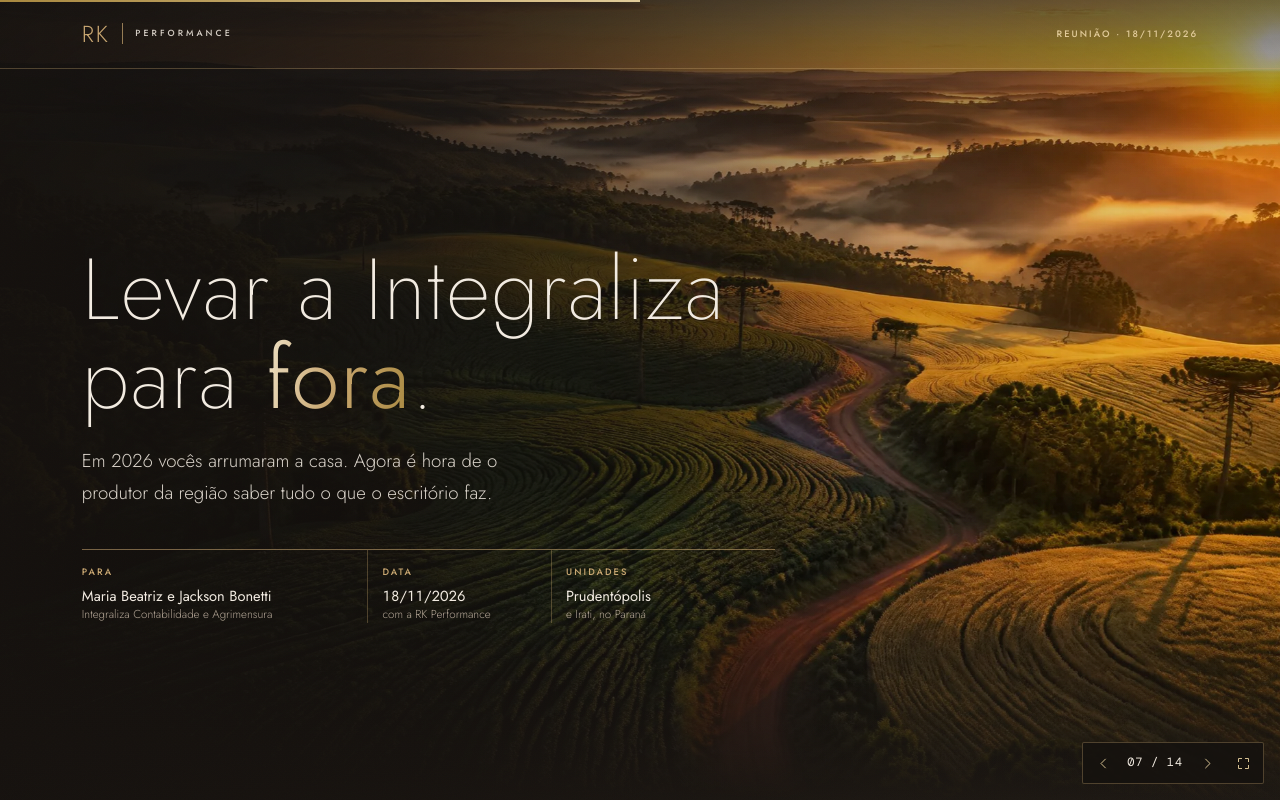
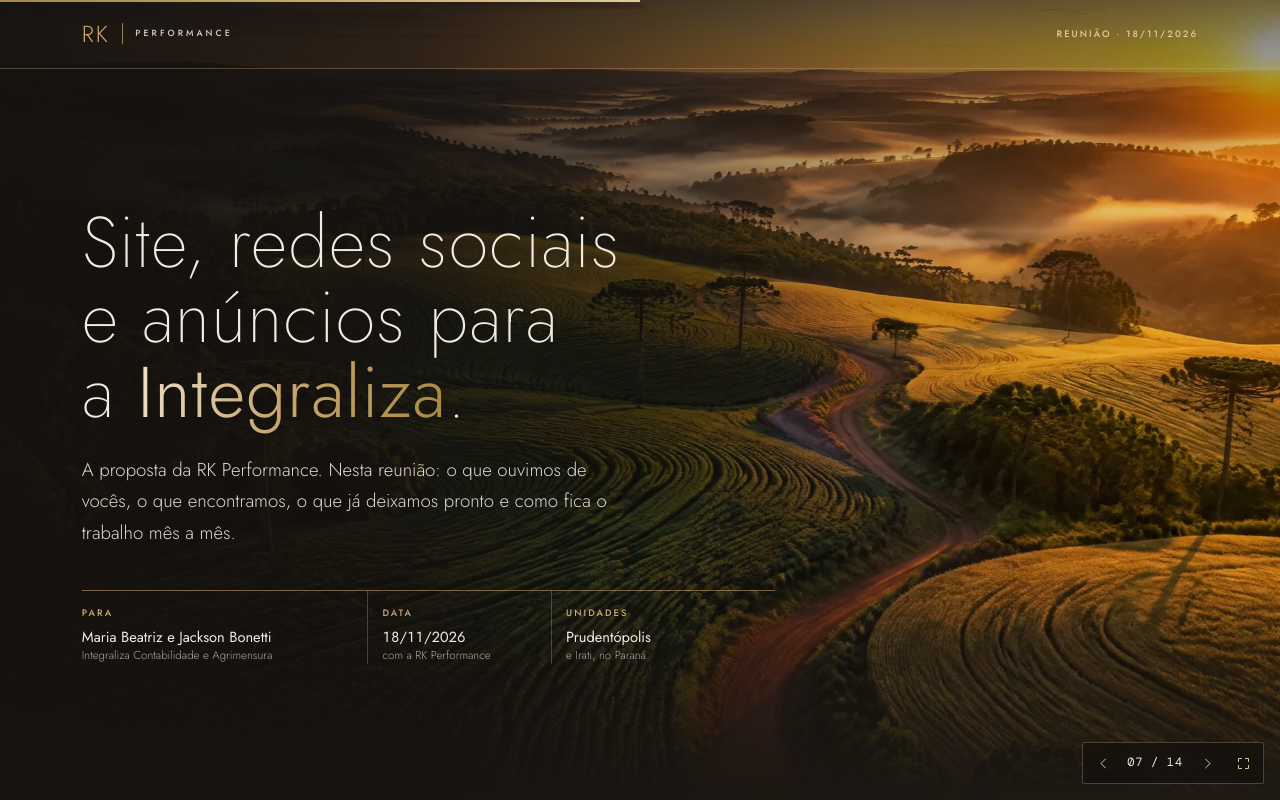
Before and after one commit to JoaoVitorRk/rkperformance-site, a website: page proposta/integraliza-contabilidade/apresentacao/index.html in a window 1280 px wide. Shown: the top 800 px of the page. Drawn offline with nearby package versions, Linux system fonts and the light colour scheme; no server answers.

Commit message:
Integraliza: capa da apresentacao diz do que e a reuniao; abertura da proposta com os indicadores e o celular a direita
A capa troca o titulo abstrato por Site, redes sociais e anuncios para a Integraliza, com a pauta da reuniao embaixo. Na proposta, o computador mostra os numeros e graficos do painel e o celular vai para a direita, sem cobrir o titulo do print.

Co-Authored-By: Claude Fable 5.2 <noreply@anthropic.com>

```diff
--- a/proposta/integraliza-contabilidade/apresentacao/index.html
+++ b/proposta/integraliza-contabilidade/apresentacao/index.html
@@ -305,8 +305,8 @@ td.pres { font-family: var(--font); font-size: 10.5px; font-weight: 500; letter-
 .capa .topo { border-bottom-color: var(--fio); }
 .capa .topo .rot { color: var(--dourado2); }
 .capa-conteudo { flex: 1; display: flex; flex-direction: column; justify-content: center; }
-.capa h1 { font-size: clamp(54px, 7.6vw, 116px); line-height: 1.02; margin: 0 0 26px; max-width: 8.6em; }
-.capa .lead { font-size: 21px; color: var(--off); opacity: .88; max-width: 44ch; }
+.capa h1 { font-size: clamp(46px, 6.3vw, 94px); line-height: 1.05; margin: 0 0 26px; max-width: 10.5em; }
+.capa .lead { font-size: 21px; color: var(--off); opacity: .9; max-width: 50ch; }
 .capa .meta { max-width: 780px; margin-top: 46px; border-top-color: var(--fio2); }
 .capa .meta > div + div { border-left-color: var(--fio); }
 .capa .meta dt { color: var(--dourado); }
@@ -379,6 +379,7 @@ td.pres { font-family: var(--font); font-size: 10.5px; font-weight: 500; letter-
   .meses2 { grid-template-columns: minmax(0, 1fr); gap: 34px; }
   .medidas { grid-template-columns: repeat(2, minmax(0, 1fr)); }
   .capa-conteudo { padding-block: 64px 72px; }
+  .capa-foto::after { background: linear-gradient(180deg, rgb(22 18 15 / .84) 0%, rgb(22 18 15 / .72) 55%, var(--noite) 100%); }
   .papeis, .planos { grid-template-columns: minmax(0, 1fr); gap: 34px; }
   .blocos { grid-template-columns: minmax(0, 1fr); }
   .achados { grid-template-columns: repeat(2, minmax(0, 1fr)); }
@@ -454,8 +455,8 @@ td.pres { font-family: var(--font); font-size: 10.5px; font-weight: 500; letter-
     </div></div>
     <div class="container capa-conteudo">
       <div class="rv">
-        <h1>Levar a Integraliza para <span class="ouro">fora</span>.</h1>
-        <p class="lead">Em 2026 vocês arrumaram a casa. Agora é hora de o produtor da região saber tudo o que o escritório faz.</p>
+        <h1>Site, redes sociais e anúncios para a <span class="ouro">Integraliza</span>.</h1>
+        <p class="lead">A proposta da RK Performance. Nesta reunião: o que ouvimos de vocês, o que encontramos, o que já deixamos pronto e como fica o trabalho mês a mês.</p>
         <dl class="meta">
           <div><dt>Para</dt><dd>Maria Beatriz e Jackson Bonetti<small>Integraliza Contabilidade e Agrimensura</small></dd></div>
           <div><dt>Data</dt><dd class="tnum">18/11/2026<small>com a RK Performance</small></dd></div>
```
Also changed, not shown: proposta/integraliza-contabilidade/plano/index.html (+7 -1 lines), proposta/integraliza-contabilidade/plano/img/painel-computador.webp.
